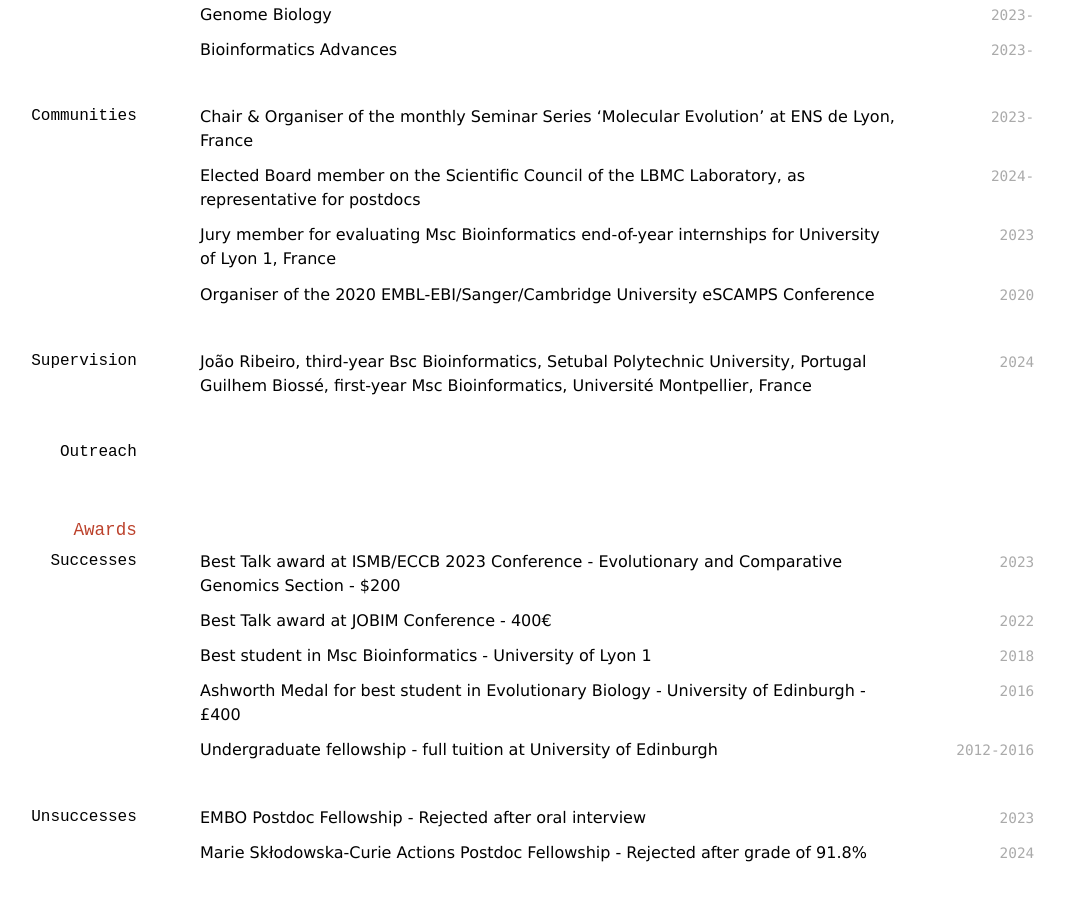
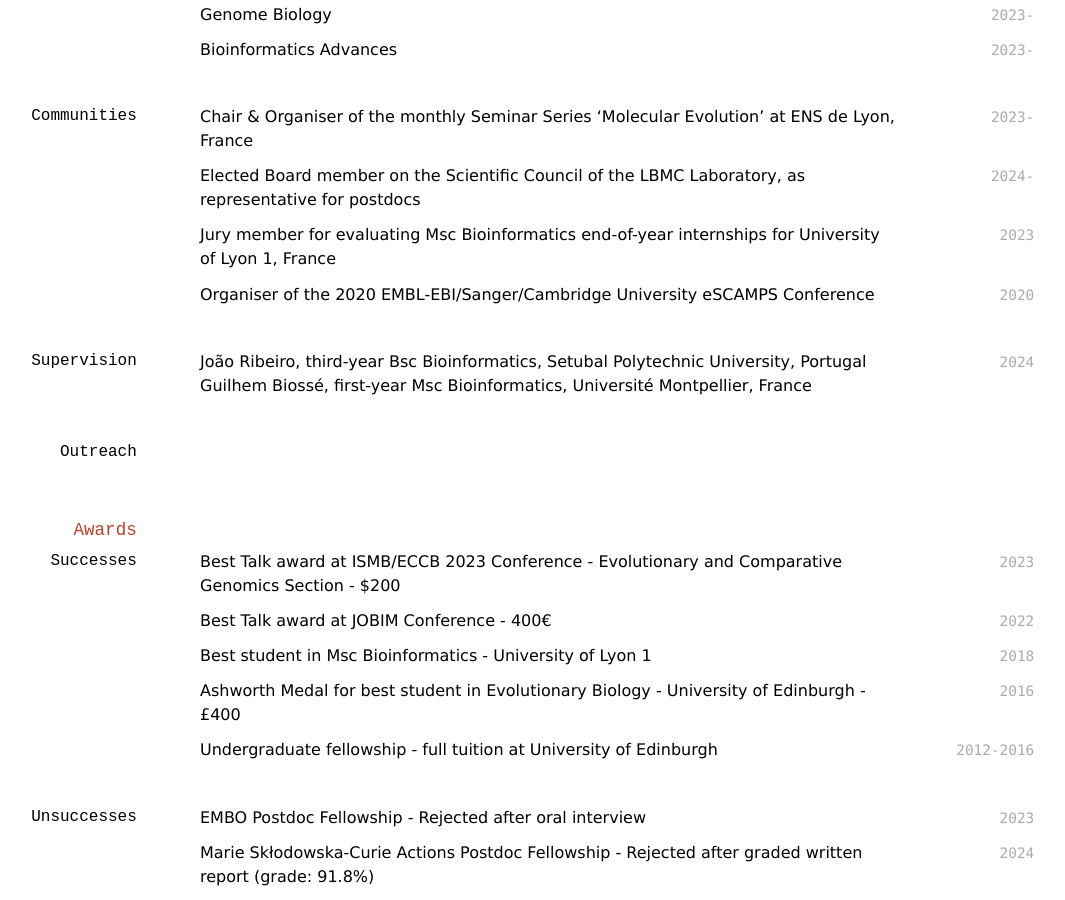
Before and after one commit to bricoletc/Brice_Markdown_CV, a Jekyll site: the page built from index.md, in a window 1280 px wide and 900 px high, scrolled down 1730 px. Shown: the whole window, without its empty margins (132-1197 px from the left). Built offline with Jekyll 4.4.1, drawn with Linux system fonts in a browser that asks for light colours; before the commit the page ends 2606 px from its top, so only the background shows below that.

Commit message:
Tweaked MSCA

```diff
--- a/index.md
+++ b/index.md
@@ -165,7 +165,7 @@ Undergraduate fellowship - full tuition at University of Edinburgh
 EMBO Postdoc Fellowship - Rejected after oral interview
 
 `2024`
-Marie Skłodowska-Curie Actions Postdoc Fellowship - Rejected after grade of 91.8%
+Marie Skłodowska-Curie Actions Postdoc Fellowship - Rejected after graded written report (grade: 91.8%)
 
 
 
```
